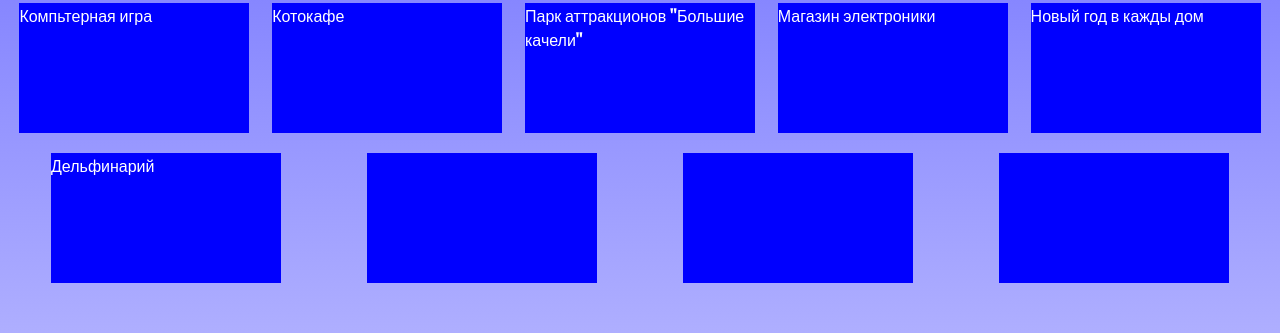
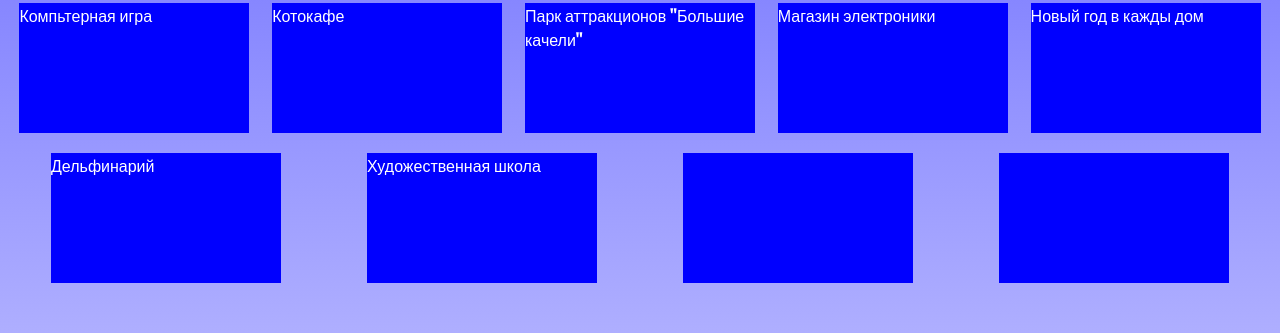
Before and after one commit to MewVarya/Portfolio, a plain HTML site: page index.html in a window 1280 px wide. Shown: the part 1119-1452 px from the top of the page. Drawn offline with Linux system fonts and the light colour scheme.

Commit message:
Update index.html

```diff
--- a/index.html
+++ b/index.html
@@ -36,7 +36,7 @@
   <div class="rectangle3"> <a href="https://mewvarya.github.io/electronics/">Магазин электроники</a> </div>
   <div class="rectangle4"> <a href="https://mewvarya.github.io/New-Year-/">Новый год в кажды дом</a> </div>
   <div class="rectangle5"> <a href="https://mewvarya.github.io/dolphinarium/">Дельфинарий</a> </div>
-  <div class="rectangle6"> </div>
+  <div class="rectangle6"> <a href="https://mewvarya.github.io/School/">Художественная школа</a>  </div>
   <div class="rectangle7"> </div>
   <div class="rectangle8"> </div>
    </div>
```
